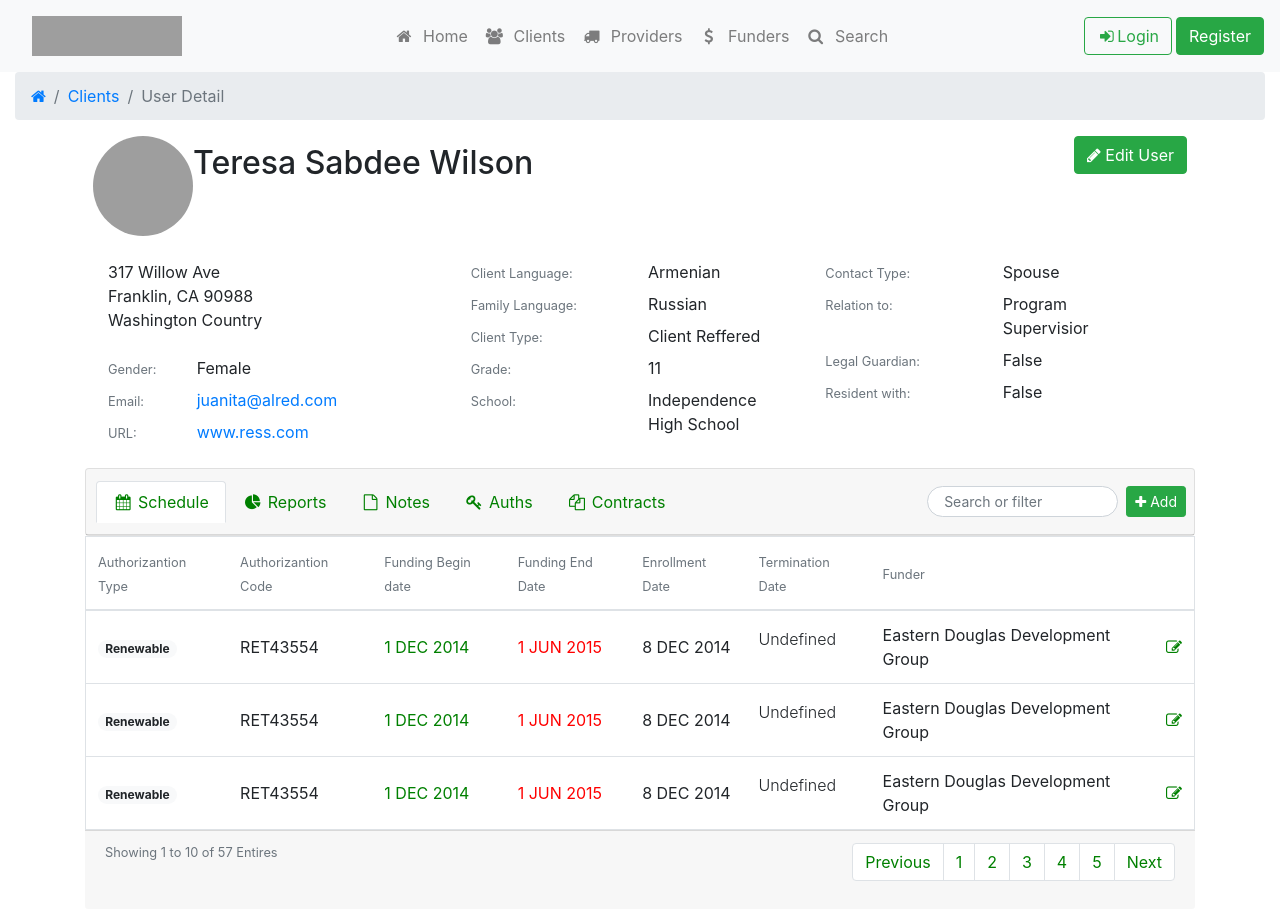
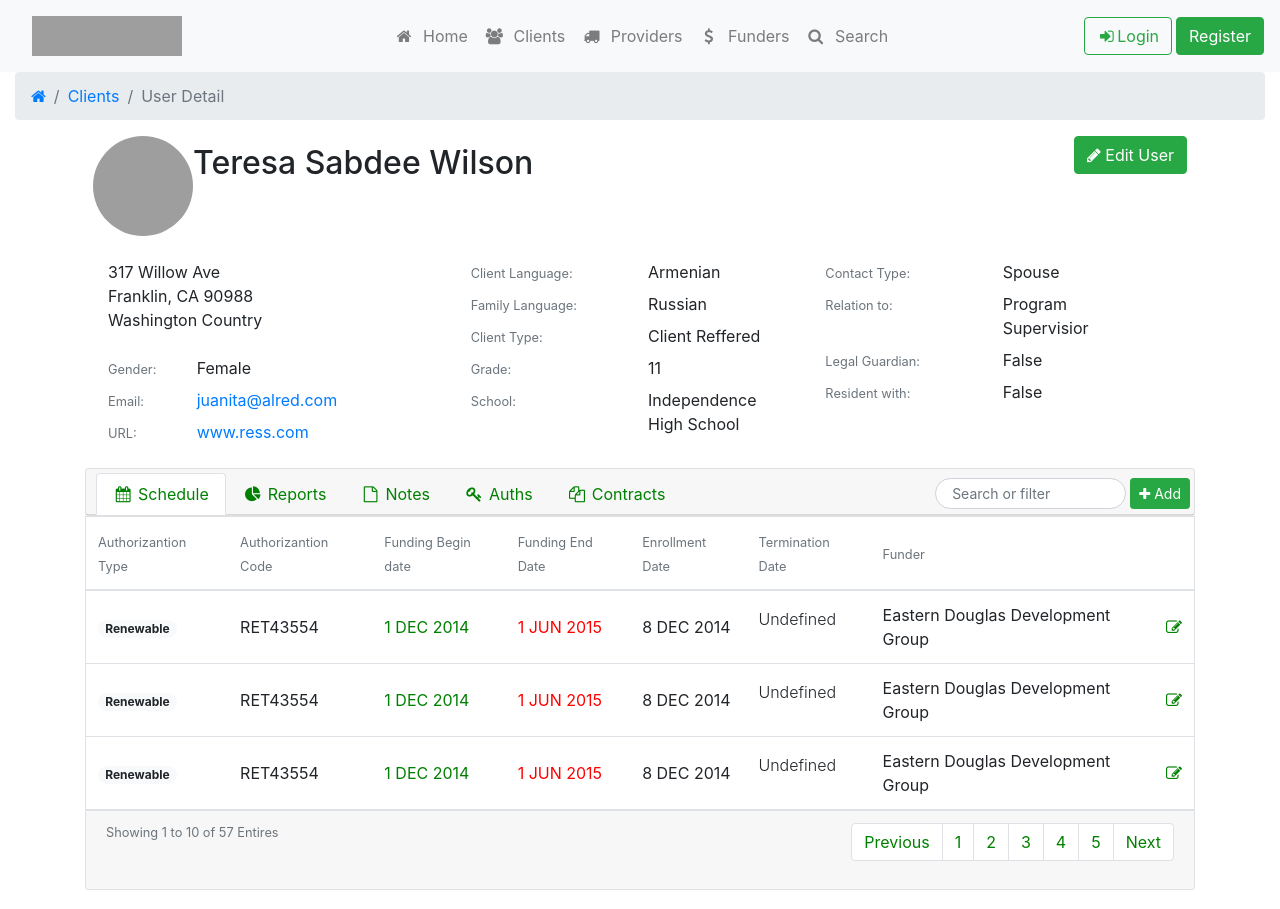
Before and after one commit to emtemic/fabryk, a Jekyll site: the page index.html, which Jekyll copies as it is, in a window 1280 px wide. Built offline with Jekyll 4.4.1, drawn with Linux system fonts in a browser that asks for light colours; grey boxes are pictures that could not be loaded.

Commit message:
Update index.html

```diff
--- a/index.html
+++ b/index.html
@@ -162,12 +162,12 @@
 	</div>
 	</div>
 	</div>
-	<div class="container">
+	<div class="container ">
 	<!-- START Card with Table -->
 
 	<div class="card text-center d-flex ">
 	  <!-- START Tabs with Input & Button "Add" -->
-	  <div class="card-header form-inline pr-2 ">
+	  <div class="card-header form-inline pr-1 pb-0 pt-1">
 		<ul class="nav nav-tabs card-header-tabs flex-grow-1 my-auto"  data-toggle="modal" data-target="#nologinmodal">
 
 		<div class="dropdown d-lg-none">
@@ -176,7 +176,7 @@
 			</button>
 			<div class="dropdown-menu" aria-labelledby="dropdownMenuButton">
 				 <li class="nav-item">
-					<a class="nav-link" href="#"><font color="green"><i class="fa fa-calendar fa-fw" aria-hidden="true"></i>&nbsp; Schedule</a></font>
+					<a class="nav-link active" href="#"><font color="green"><i class="fa fa-calendar fa-fw" aria-hidden="true"></i>&nbsp; Schedule</a></font>
 				  </li>
 				  <li class="nav-item">
 					<a class="nav-link active" href="#"><font color="green"><i class="fa fa-pie-chart fa-fw" aria-hidden="true"></i>&nbsp; Reports</a></font>
@@ -211,10 +211,10 @@
 
 				<div class="nav"  data-toggle="modal" data-target="#nologinmodal">
 					<li class="nav-item  form-inline">
-						<div class="form-group mx-sm-1 mb-1 my-auto" >
-							<input class="form-control form-control-sm mr-sm-1 rounded-pill" size="15" type="text" placeholder="  Search or filter" aria-label="Search">
+						<div class="form-group mx-1 my-auto" >
+							<input class="form-control form-control-sm rounded-pill" size="15" type="text" placeholder="  Search or filter" aria-label="Search">
 						</div>
-						<button type="submit" class="btn btn-sm btn-success my-auto"><i class="fa fa-plus" aria-hidden="true"></i>
+						<button type="submit" class="btn btn-sm btn-success"><i class="fa fa-plus" aria-hidden="true"></i>
 							Add
 						</button>
 					</li>
@@ -224,6 +224,7 @@
 	  <!-- END Tabs with Input & Button "Add" -->
 	  <!-- START Table -->
 	  <table class="table mb-0 table-responsive-md border">
+		<span class="border-0">
 		<thead>
 		  <tr>
 			<th scope="col" class="align-middle"><small class="text-muted">Authorizantion Type</th></muted>
@@ -236,10 +237,11 @@
 			<th scope="col" class="align-middle"><small class="text-muted"></th></muted>
 		  </tr>
 		</thead>
+		</span>
 		<tbody>
 		  <tr>
-			<th scope="row" class="align-middle">
-			  <span class="badge badge-pill badge-light">
+			<th scope="row" class="align-middle ">
+			  <span class="badge badge-pill badge-light ">
 				Renewable
 			  </span>
 			</th>
@@ -276,7 +278,7 @@
 	  <!-- END Table -->
 	  <!-- START Footer with Pagination -->
 
-	  <div class="card-footer d-sm-flex" >
+	  <div class="card-footer d-sm-flex border" >
 		<div class=""><small class="text-muted align-self-start"><p class="text-center text-md-left">Showing 1 to 10 of 57 Entires</p></small></div>
 		<nav aria-label="Page navigation example" class="ml-auto" data-toggle="modal" data-target="#nologinmodal">
 			<ul class="pagination justify-content-center justify-content-md-end ">
```
